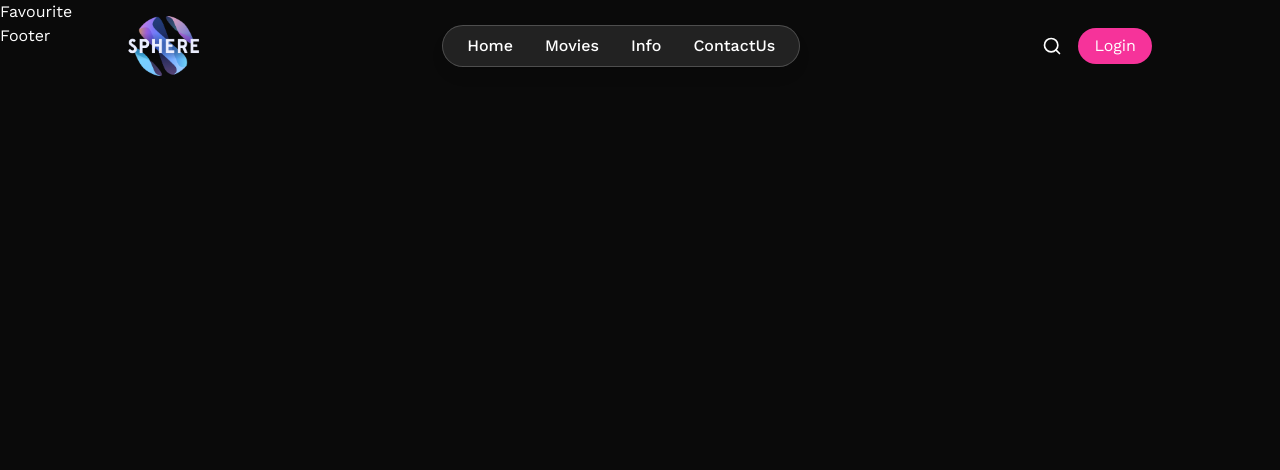
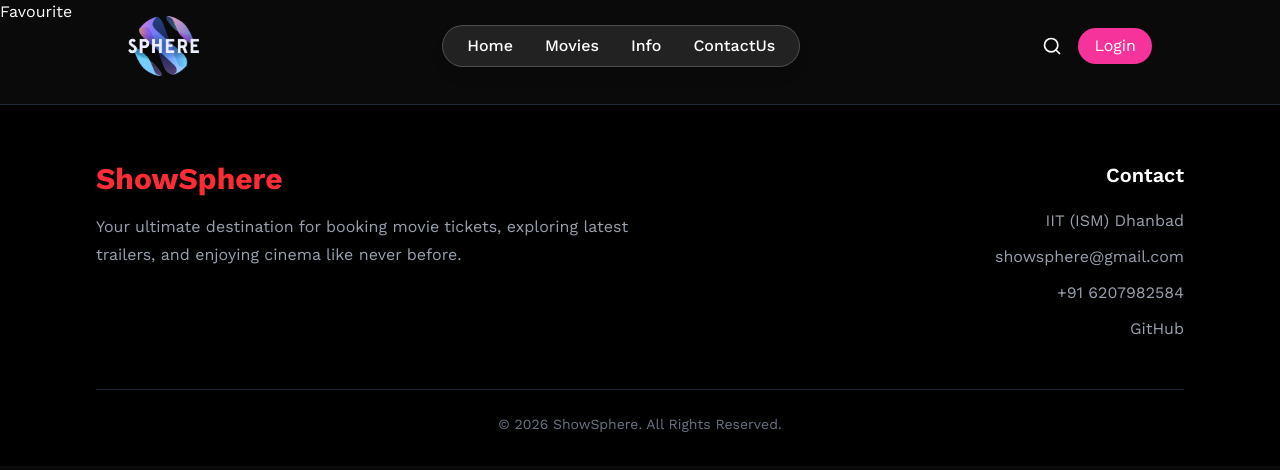
Before and after one commit to rathorrajput16/ShowSphere, a React (Vite) app in the folder client/: page /favourite in a window 1280 px wide. Shown: the top 470 px of the page. Built offline with nearby package versions, Linux system fonts and the light colour scheme; no server answers; a web font is replaced by a local one.

Commit message:
added footer and moviecard component fixed

```diff
--- /dev/null
+++ b/client/src/assets/dummyTrailers.js
@@ -0,0 +1,34 @@
+// src/assets/dummyTrailers.js
+
+const dummyTrailers = [
+  {
+    id: 1,
+    title: "Avengers Trailer",
+    image:
+      "https://images.unsplash.com/photo-1489599849927-2ee91cede3ba?q=80&w=1200&auto=format&fit=crop",
+    videoUrl: "https://www.youtube.com/watch?v=eOrNdBpGMv8",
+  },
+  {
+    id: 2,
+    title: "Batman Trailer",
+    image:
+      "https://images.unsplash.com/photo-1517604931442-7e0c8ed2963c?q=80&w=1200&auto=format&fit=crop",
+    videoUrl: "https://www.youtube.com/watch?v=mqqft2x_Aa4",
+  },
+  {
+    id: 3,
+    title: "Interstellar Trailer",
+    image:
+      "https://images.unsplash.com/photo-1440404653325-ab127d49abc1?q=80&w=1200&auto=format&fit=crop",
+    videoUrl: "https://www.youtube.com/watch?v=zSWdZVtXT7E",
+  },
+  {
+    id: 4,
+    title: "Joker Trailer",
+    image:
+      "https://images.unsplash.com/photo-1513106580091-1d82408b8cd6?q=80&w=1200&auto=format&fit=crop",
+    videoUrl: "https://www.youtube.com/watch?v=zAGVQLHvwOY",
+  },
+]
+
+export default dummyTrailers
--- a/client/src/components/Footer.jsx
+++ b/client/src/components/Footer.jsx
@@ -1,8 +1,72 @@
 import React from 'react'
+
 
 const Footer = () => {
     return (
-        <div>Footer</div>
+        <footer className='bg-black text-white px-6 md:px-16 lg:px-24 pt-14 pb-8 mt-20 border-t border-gray-800'>
+
+            {/* Top Section */}
+            <div className='flex flex-col md:flex-row justify-between gap-12'>
+
+                {/* Brand */}
+                <div className='max-w-xl'>
+
+                    <h1 className='text-3xl font-bold text-red-500'>
+                        ShowSphere
+                    </h1>
+
+                    <p className='text-gray-400 mt-4 leading-7'>
+                        Your ultimate destination for booking movie tickets,
+                        exploring latest trailers, and enjoying cinema like never before.
+                    </p>
+
+                </div>
+
+                {/* Contact */}
+                <div className='md:text-right'>
+
+                    <h2 className='text-xl font-semibold mb-5'>
+                        Contact
+                    </h2>
+
+                    <div className='space-y-3 text-gray-400'>
+
+                        <p>
+                            IIT (ISM) Dhanbad
+                        </p>
+
+                        <p>
+                            showsphere@gmail.com
+                        </p>
+
+                        <p>
+                            +91 6207982584
+                        </p>
+
+                        <a
+                            href="https://github.com/rathorrajput16/ShowSphere"
+                            target="_blank"
+                            rel="noreferrer"
+                            className='flex md:justify-end items-center gap-2 hover:text-white transition'
+                        >
+
+                            GitHub
+                        </a>
+
+                    </div>
+
+                </div>
+
+            </div>
+
+            {/* Bottom */}
+            <div className='border-t border-gray-800 mt-12 pt-6 text-center text-gray-500 text-sm'>
+
+                © 2026 ShowSphere. All Rights Reserved.
+
+            </div>
+
+        </footer>
     )
 }
 
--- /dev/null
+++ b/client/src/components/TrailerSection.jsx
@@ -0,0 +1,70 @@
+import { PlayCircleIcon } from 'lucide-react'
+import React, { useState } from 'react'
+import ReactPlayer from "react-player";
+import dummyTrailers from '../assets/dummyTrailers'
+
+const TrailerSection = () => {
+
+    const [currentTrailer, setCurrentTrailer] = useState(dummyTrailers[0])
+
+    return (
+        <div className='px-6 md:px-16 lg:px-24 py-10'>
+
+            <p className='text-3xl font-bold mb-6'>
+                Trailers
+            </p>
+
+            {/* Main Trailer */}
+            <div className='overflow-hidden rounded-2xl mb-8'>
+
+                <ReactPlayer
+                    src={currentTrailer.videoUrl}
+                    width="100%"
+                    height="500px"
+                    controls
+                />
+
+            </div>
+
+            {/* Trailer List */}
+            <div className='grid grid-cols-2 md:grid-cols-4 gap-5'>
+
+                {dummyTrailers.map((trailer) => (
+
+                    <div
+                        key={trailer.id}
+                        onClick={() => setCurrentTrailer(trailer)}
+                        className='relative cursor-pointer group overflow-hidden rounded-xl'
+                    >
+
+                        <img
+                            src={trailer.image}
+                            alt={trailer.title}
+                            className='w-full h-40 object-cover group-hover:scale-110 transition duration-300'
+                        />
+
+                        {/* Overlay */}
+                        <div className='absolute inset-0 bg-black/40 flex items-center justify-center'>
+
+                            <PlayCircleIcon
+                                className='w-14 h-14 text-white group-hover:scale-125 transition'
+                            />
+
+                        </div>
+
+                        {/* Title */}
+                        <p className='absolute bottom-2 left-2 text-white font-semibold text-sm'>
+                            {trailer.title}
+                        </p>
+
+                    </div>
+
+                ))}
+
+            </div>
+
+        </div>
+    )
+}
+
+export default TrailerSection
--- a/client/src/pages/Home.jsx
+++ b/client/src/pages/Home.jsx
@@ -1,12 +1,13 @@
 import React from 'react'
 import HeroSection from '../components/HeroSection'
 import FeaturedSection from '../components/FeaturedSection'
-
+import TrailerSection from '../components/TrailerSection'
 const Home = () => {
   return (
     <>
       <HeroSection />
       <FeaturedSection/>
+      <TrailerSection/>
     </>
   )
 }
--- a/client/src/pages/Movies.jsx
+++ b/client/src/pages/Movies.jsx
@@ -1,8 +1,21 @@
 import React from 'react'
+import { dummyShowsData } from '../assets/dummyShowsData'
+import MovieCard from '../components/MovieCard'
+const Movies = () => {
+  return dummyShowsData.length>0?(
 
-const Movies = () => {
-  return (
-    <div>Movies</div>
+    <div>
+       <h1>Now Showing</h1>
+       <div>
+        {dummyShowsData.map((movie)=>(
+
+         <MovieCard key={movie._id} movie={movie}/>
+
+        ))}
+       </div>
+    </div>
+  ):(
+    <div>No Movies Found</div>
   )
 }
 
```
Also changed, not shown: 1 other file (tests, documents, lock files or other folders).
